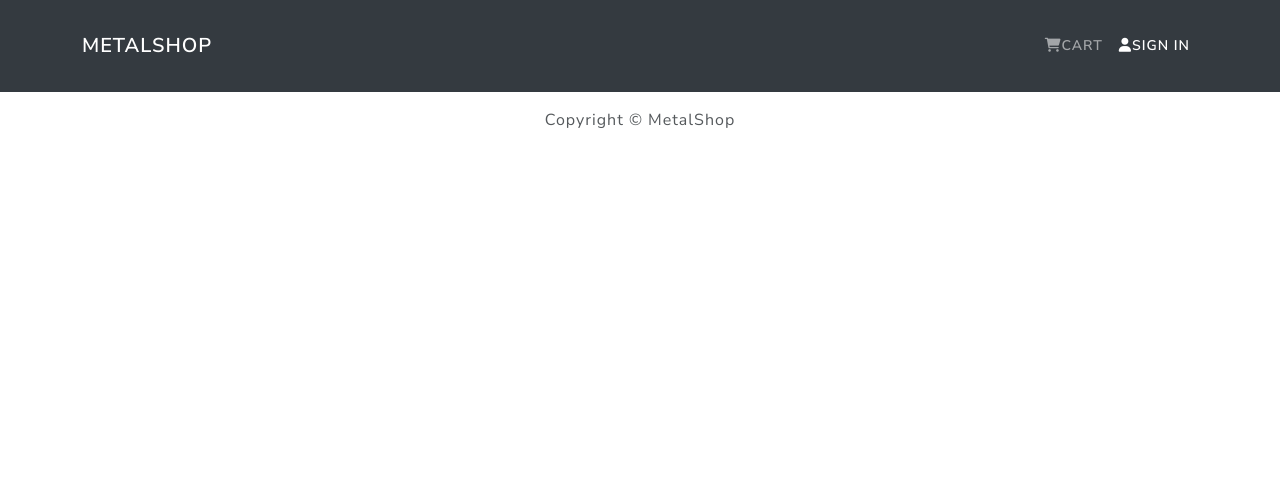
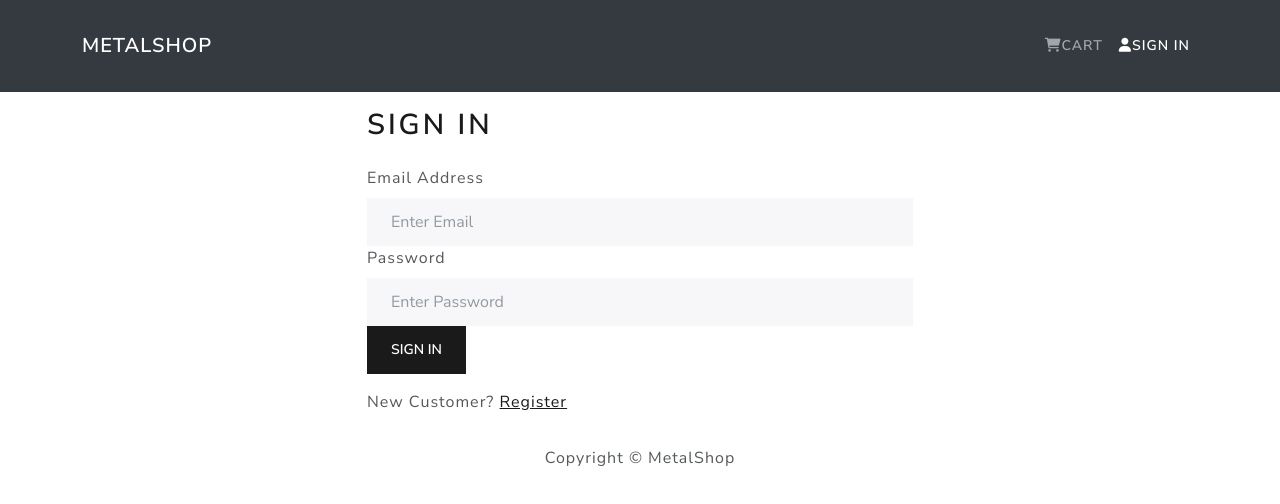
Before and after one commit to Santamaria-Alex/FS-shop, a React (Create React App) app in the folder frontend/: page /login in a window 1280 px wide. Shown: the top 504 px of the page. Built offline with nearby package versions, Linux system fonts and the light colour scheme.

Commit message:
created sign in page, and user is able to sign in

```diff
--- a/frontend/src/App.js
+++ b/frontend/src/App.js
@@ -5,16 +5,18 @@
 import CartScreen from "./screens/CartScreen";
 import Header from "./components/Header";
 import Footer from "./components/Footer";
+import LoginScreen from "./screens/LoginScreen";
 
 function App() {
   return (
     <Router>
       <Header />
       <Routes>
-        <Route path="/" index element={<HomeScreen />} />
+        <Route path="login" element={<LoginScreen />} />
         <Route path="product/:id" element={<ProductScreen />} />
         <Route path="cart" element={<CartScreen />} />
         <Route path="cart/:id" element={<CartScreen />} />
+        <Route path="/" index element={<HomeScreen />} />
       </Routes>
       <Footer />
     </Router>
--- /dev/null
+++ b/frontend/src/components/FormContainer.js
@@ -0,0 +1,16 @@
+import React from "react";
+import { Container, Row, Col } from "react-bootstrap";
+
+const FormContainer = ({ children }) => {
+  return (
+    <Container>
+      <Row className="justify-content-md-center">
+        <Col xs={12} md={6}>
+          {children}
+        </Col>
+      </Row>
+    </Container>
+  );
+};
+
+export default FormContainer;
--- /dev/null
+++ b/frontend/src/screens/LoginScreen.js
@@ -0,0 +1,82 @@
+import React, { useEffect, useState } from "react";
+import { Link } from "react-router-dom";
+import { Form, Button, Row, Col } from "react-bootstrap";
+import { useDispatch, useSelector } from "react-redux";
+import Message from "../components/Message";
+import Loader from "../components/Loader";
+import { login } from "../actions/userActions";
+import FormContainer from "../components/FormContainer";
+import { useLocation, useNavigate } from "react-router";
+
+const LoginScreen = () => {
+  const [email, setEmail] = useState("");
+  const [password, setPassword] = useState("");
+
+  //useDispatch is used to dispatch an action, while useSelector is used to get the state from the redux store
+  const dispatch = useDispatch();
+
+  //this data comes from the user Reducer
+  const userLogin = useSelector((state) => state.userLogin);
+  const { loading, error, userInfo } = userLogin;
+
+  const location = useLocation();
+  const redirect = location.search ? location.search.split("=")[1] : "/";
+
+  //use this instead of history for V6
+  const navigate = useNavigate();
+
+  useEffect(() => {
+    if (userInfo) {
+      navigate(redirect);
+    }
+  }, [navigate, userInfo, redirect]);
+
+  const submitHandler = (e) => {
+    e.preventDefault();
+    dispatch(login(email, password));
+  };
+
+  return (
+    <FormContainer>
+      <h1>Sign In</h1>
+      {error && <Message variant="danger">{error}</Message>}
+      {loading && <Loader />}
+      <Form onSubmit={submitHandler}>
+        <Form.Group controlId="email">
+          <Form.Label>Email Address</Form.Label>
+          <Form.Control
+            type="email"
+            placeholder="Enter Email"
+            value={email}
+            onChange={(e) => setEmail(e.target.value)}
+          ></Form.Control>
+        </Form.Group>
+
+        <Form.Group controlId="password">
+          <Form.Label>Password</Form.Label>
+          <Form.Control
+            type="password"
+            placeholder="Enter Password"
+            value={password}
+            onChange={(e) => setPassword(e.target.value)}
+          ></Form.Control>
+        </Form.Group>
+
+        <Button type="submit" variant="primary">
+          Sign In
+        </Button>
+      </Form>
+
+      <Row className="py-3">
+        <Col>
+          New Customer?{" "}
+          <Link to={redirect ? `/register?redirect=${redirect}` : `/register`}>
+            Register
+          </Link>
+        </Col>
+      </Row>
+    </FormContainer>
+  );
+};
+
+export default LoginScreen;
```
